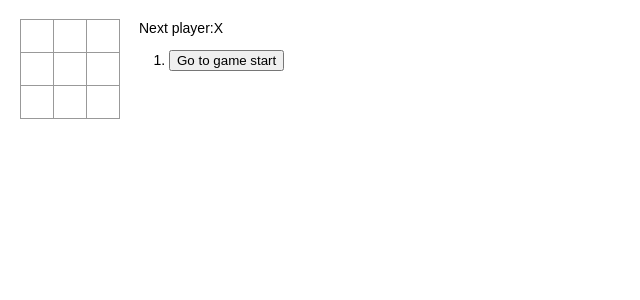
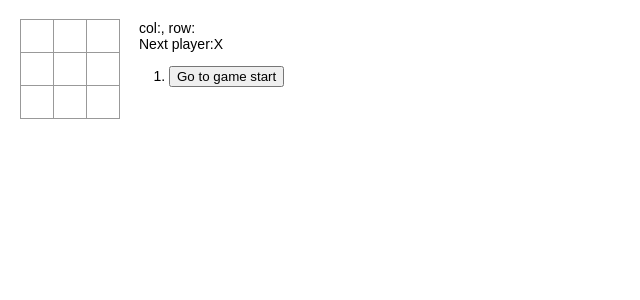
Before and after one commit to kiseki7687/prcaticeReact, a React (Create React App) app: page / in a window 1280 px wide. Shown: the top 300 px of the page, without its empty margins (0-640 px from the left). Built offline with nearby package versions, Linux system fonts and the light colour scheme.

Commit message:
add col&row formart

```diff
--- a/src/index.js
+++ b/src/index.js
@@ -62,7 +62,11 @@ class Game extends React.Component {
                 }
             ],
             stepNumber: 0,
-            xIsNext: true
+            xIsNext: true,
+            clickPosition: {    //追加
+                col: null,
+                row: null
+            }
         };
     }
 
@@ -74,6 +78,7 @@ class Game extends React.Component {
             return;
         }
         squares[i] = this.state.xIsNext ? "X" : "O";
+        const position = getPosition(i);    // 追加
         this.setState({
             history: history.concat([
                 {
@@ -81,7 +86,8 @@ class Game extends React.Component {
                 }
             ]),
             stepNumber: history.length,
-            xIsNext: !this.state.xIsNext
+            xIsNext: !this.state.xIsNext,
+            clickPosition: position    // 追加
         });
     }
 
@@ -129,9 +135,11 @@ class Game extends React.Component {
                     />
                 </div>
                 <div className="game-info">
+                    <div>col:{this.state.clickPosition.col}, row:{this.state.clickPosition.row}</div>
                     <div>{status}</div>
                     <ol>{moves}</ol>
                 </div>
+
             </div>
         );
     }
@@ -166,3 +174,15 @@ function calculateWinner(squares) {
         'line': null
     };
 }
+function getPosition(index) {
+    let pos = [];
+    for (let row = 1; row <= 3; row++) {
+        for (let col = 1; col <= 3; col++) {
+            pos.push({
+                row: row,
+                col: col
+            });
+        }
+    }
+    return pos[index];
+}
```
